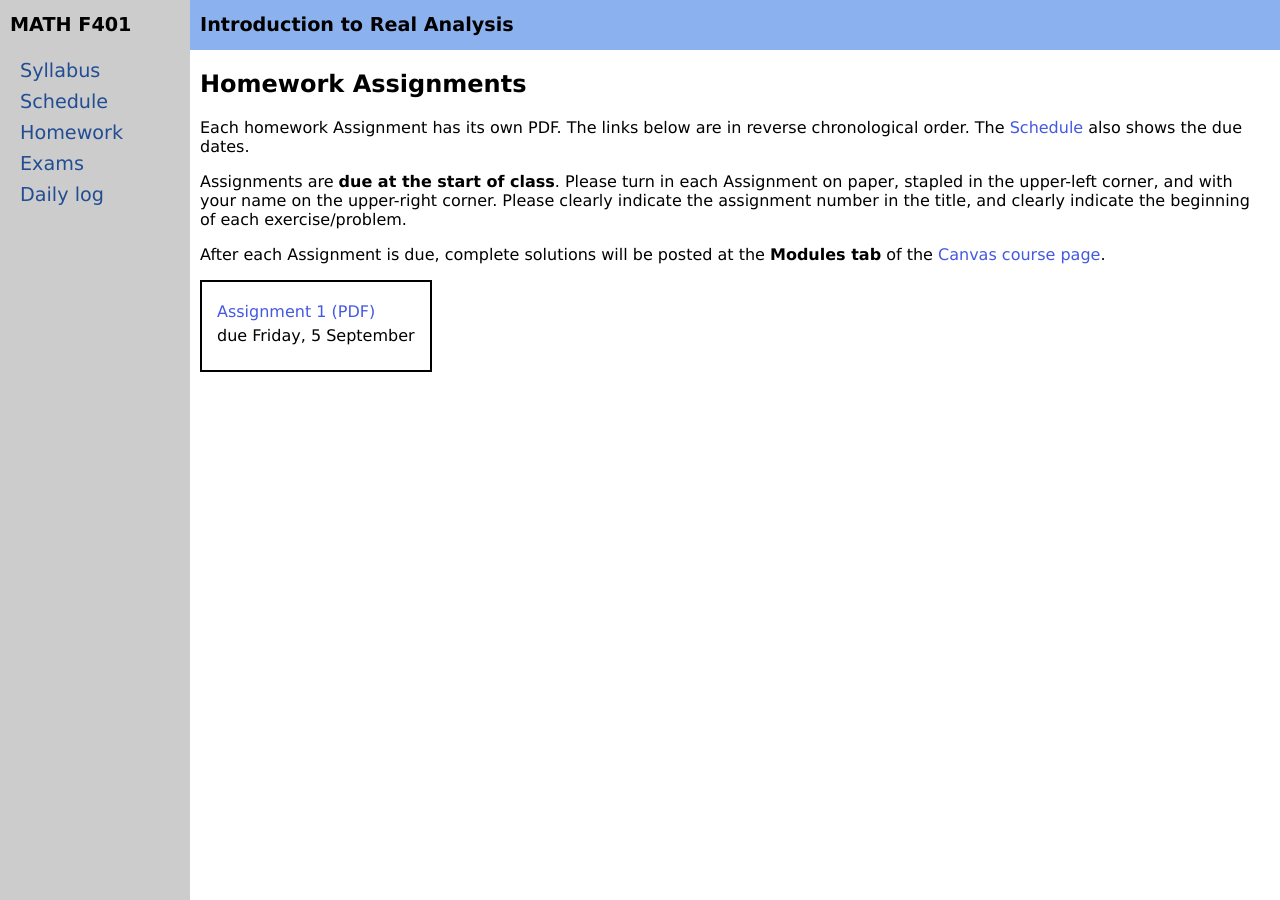
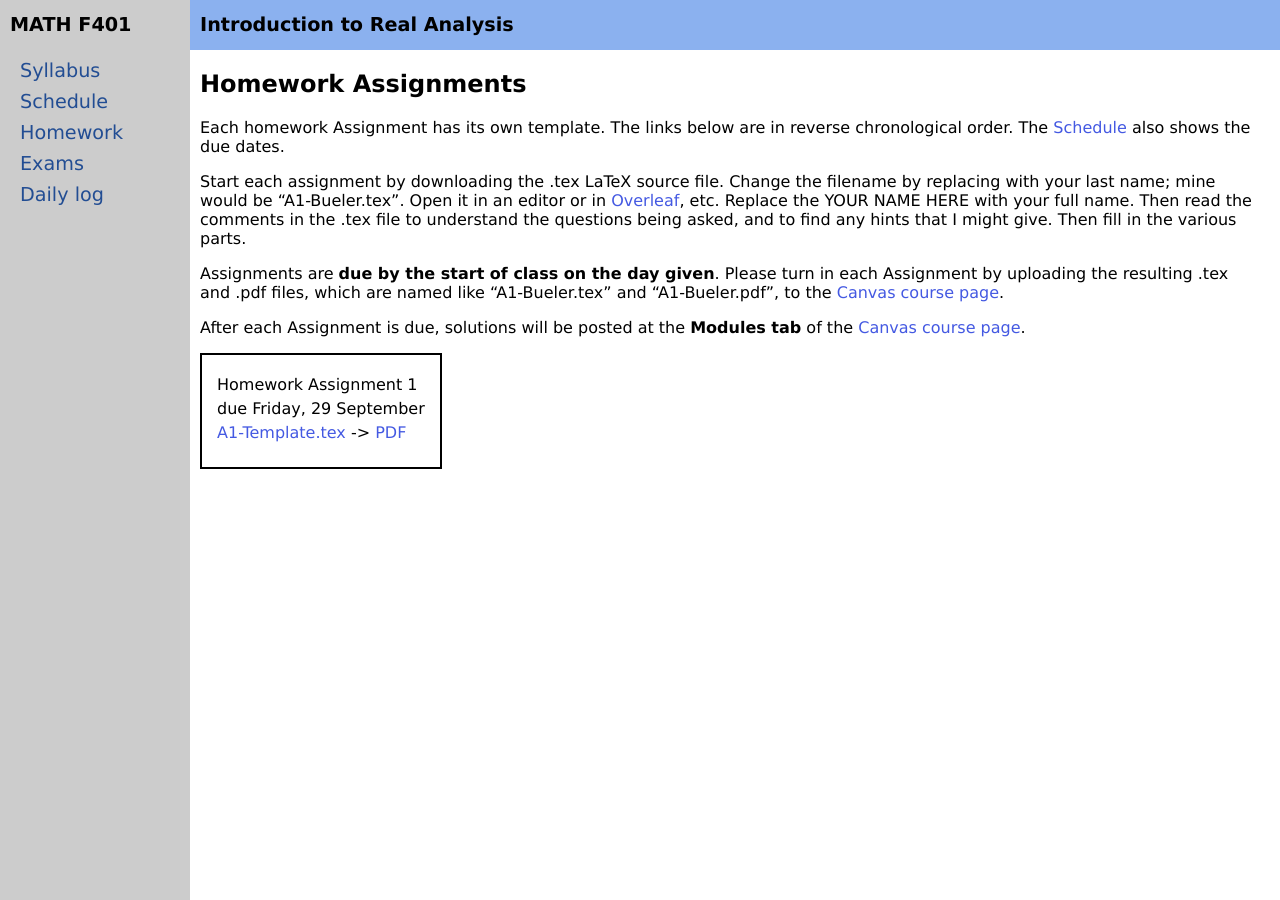
Before and after one commit to bueler/real, a Jekyll site: the page built from homework.md, in a window 1280 px wide. Built offline with Jekyll 4.4.1, drawn with Linux system fonts in a browser that asks for light colours.

Commit message:
decide on A1 and its due date

```diff
--- a/_data/homework.yml
+++ b/_data/homework.yml
@@ -2,7 +2,8 @@ semester: Fall 2025
 home: assets/homework/F25
 homework:
 - name: Assignment 1
-  due: Friday, 5 September
+  due: Friday, 29 September
+  source: A1-Template.tex
   blank: A1-Template.pdf
   #seealsoname: slides "How to put a polynomial through points"
   #seealsopdf: https://bueler.github.io/numerical/assets/slides/F24/polynonewt.pdf
--- a/_includes/homework_table.md
+++ b/_includes/homework_table.md
@@ -5,10 +5,13 @@
 	<td>
 		<table class="inner">
 		  <tr>
-            <td><a href="{{ data.home }}/{{ hw.blank }}">{{ hw.name }} (PDF)</a></td>
+            <td>Homework {{ hw.name }}</td>
 		  </tr>
 		  <tr>
             <td>due {{ hw.due }}</td>
+		  </tr>
+		  <tr>
+            <td><a href="{{ data.home }}/{{ hw.source }}">{{ hw.source }}</a> -> <a href="{{ data.home }}/{{ hw.blank }}">PDF</a></td>
 		  </tr>
 		  {% if hw.seealsopdf %}
 			  <tr>
--- a/homework.md
+++ b/homework.md
@@ -5,10 +5,12 @@ title: Homework Assignments
 
 ## Homework Assignments
 
-Each homework Assignment has its own PDF.  The links below are in reverse chronological order.  The [Schedule](assets/general/F25/schedule.pdf) also shows the due dates.
+Each homework Assignment has its own template.  The links below are in reverse chronological order.  The [Schedule](assets/general/F25/schedule.pdf) also shows the due dates.
 
-Assignments are **due at the start of class**.  Please turn in each Assignment on paper, stapled in the upper-left corner, and with your name on the upper-right corner.  Please clearly indicate the assignment number in the title, and clearly indicate the beginning of each exercise/problem.
+Start each assignment by downloading the .tex LaTeX source file.  Change the filename by replacing with your last name; mine would be "A1-Bueler.tex".  Open it in an editor or in [Overleaf](https://www.overleaf.com/), etc.  Replace the YOUR NAME HERE with your full name.  Then read the comments in the .tex file to understand the questions being asked, and to find any hints that I might give.  Then fill in the various parts.
 
-After each Assignment is due, complete solutions will be posted at the **Modules tab** of the [Canvas course page](https://canvas.alaska.edu/courses/27104).
+Assignments are **due by the start of class on the day given**.  Please turn in each Assignment by uploading the resulting .tex and .pdf files, which are named like "A1-Bueler.tex" and "A1-Bueler.pdf", to the [Canvas course page](https://canvas.alaska.edu/courses/27104).
+
+After each Assignment is due, solutions will be posted at the **Modules tab** of the [Canvas course page](https://canvas.alaska.edu/courses/27104).
 
 {% include homework_table.md  data=site.data.homework %}
```
Also changed, not shown: 4 other files.
